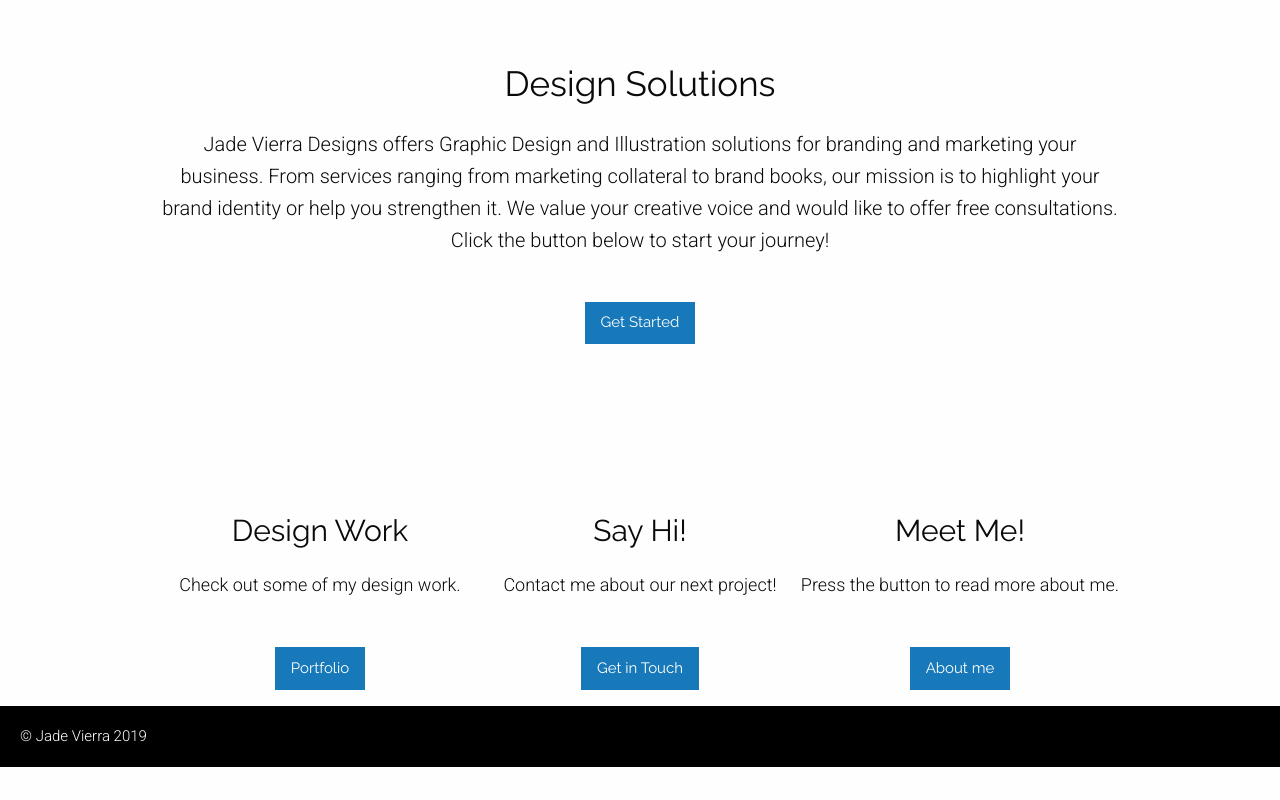
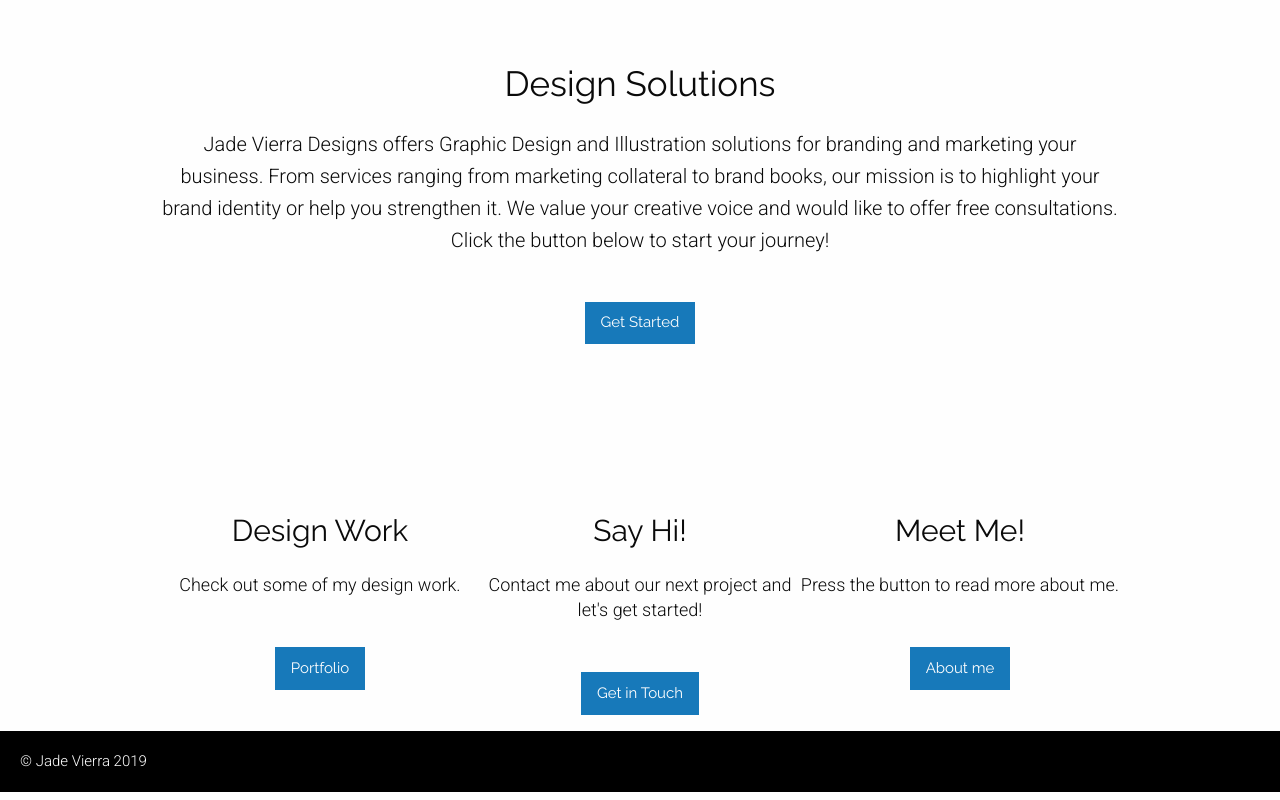
Before and after one commit to jadevierra23/portfolio, a plain HTML site: page index.html in a window 1280 px wide. Shown: the part 1520-2320 px from the top of the page. Before the commit the page ends 2295 px from the top, so only its background shows below. Drawn offline with Linux system fonts and the light colour scheme.

Commit message:
Update index.html

```diff
--- a/index.html
+++ b/index.html
@@ -73,7 +73,7 @@
 
     <div class="cell small-12 medium-4 large-4">
       <h3>Say Hi!</h3>
-      <h4>Contact me about our next project!</h4>
+      <h4>Contact me about our next project and let's get started!</h4>
       <div class="row">
         <div class="small-6 small-centered text-center columns">
             <a href="form.html" class="button">Get in Touch</a>
```
